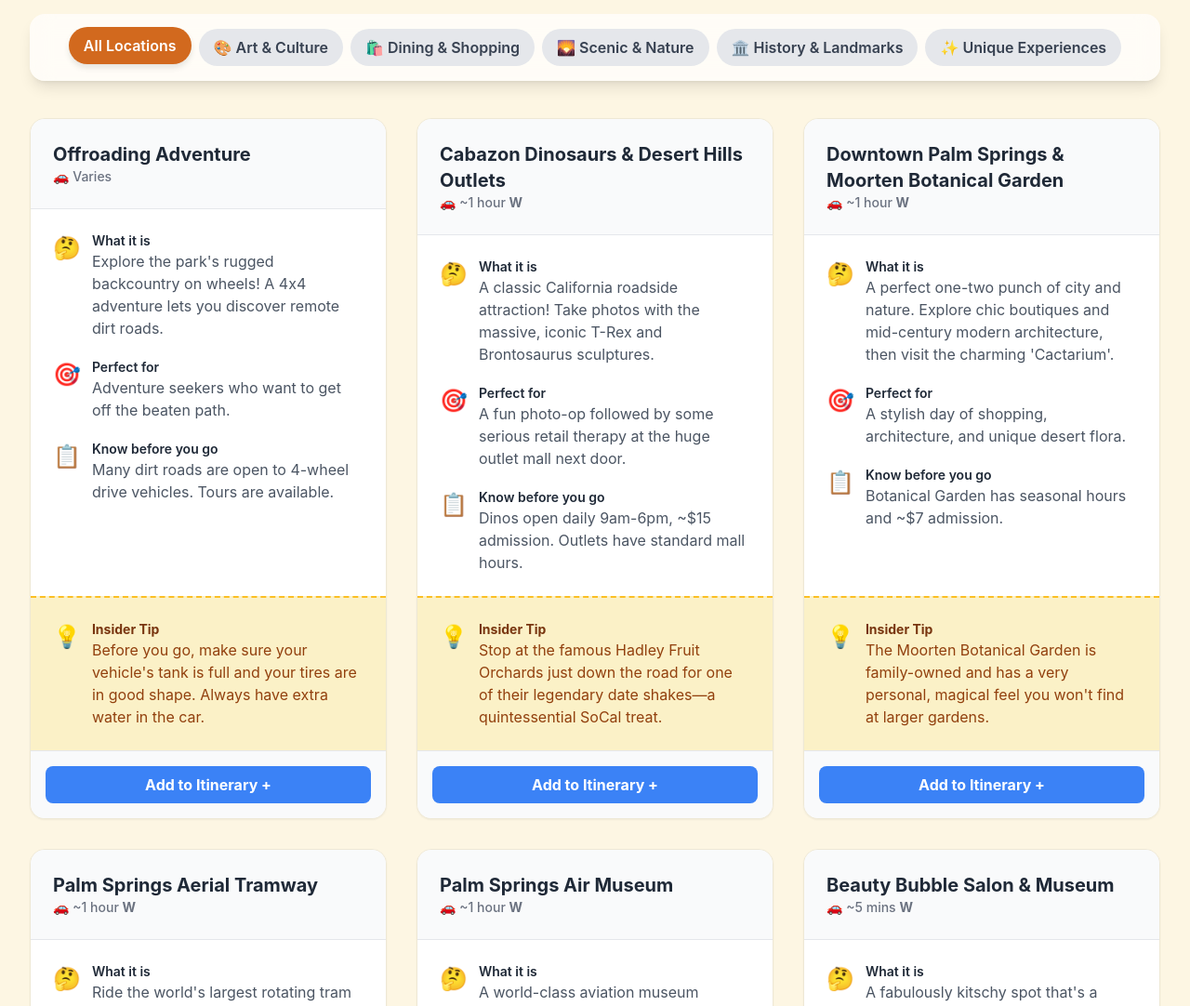
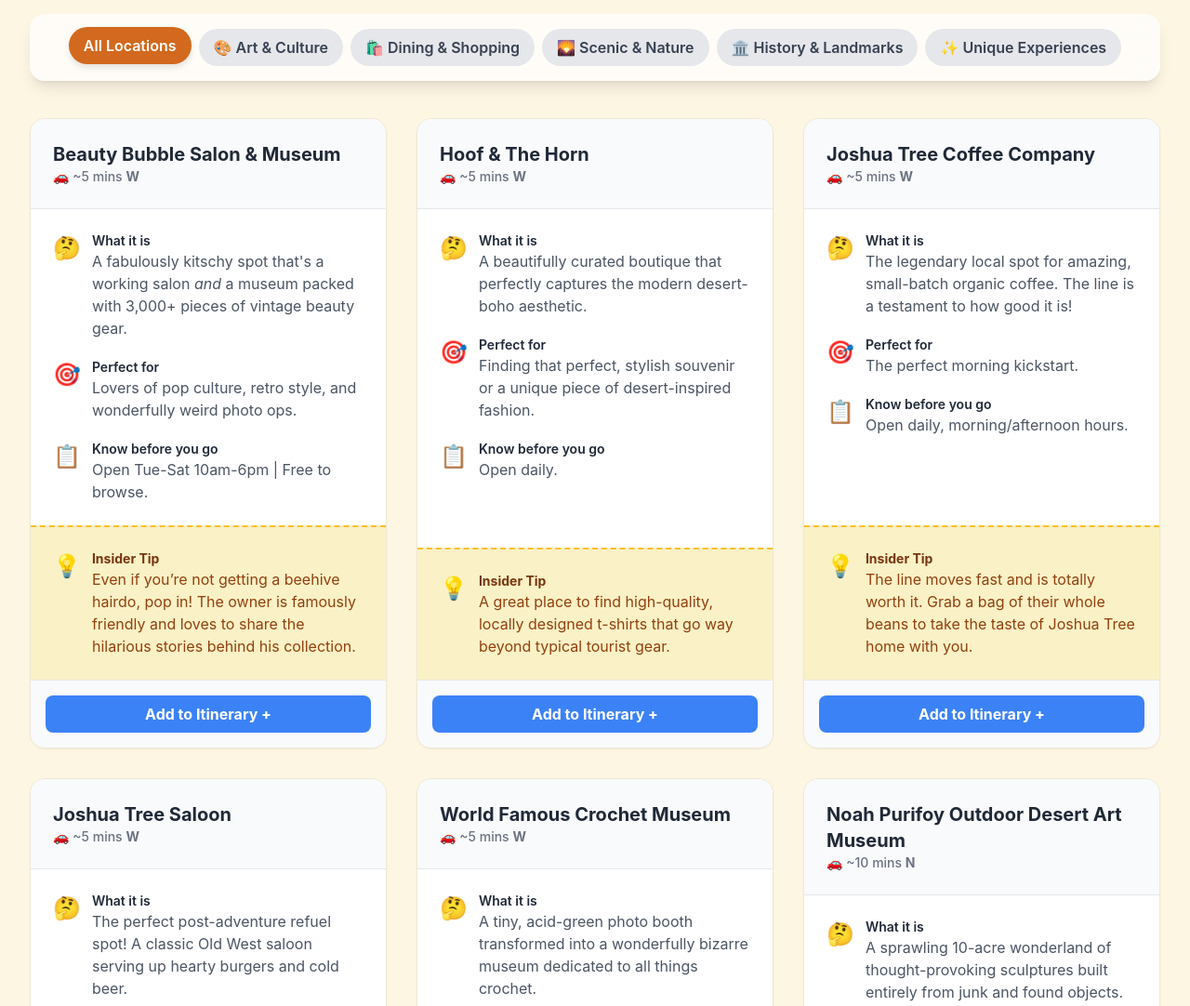
Before and after one commit to anthonybaxa/aj-joshuatree, a plain HTML site: page index.html in a window 1280 px wide. Shown: the part 900-1982 px from the top of the page at 93% size. Drawn offline with nearby package versions, Linux system fonts and the light colour scheme.

Commit message:
Update index.html

```diff
--- a/index.html
+++ b/index.html
@@ -626,6 +626,22 @@
             const itineraryContent = document.getElementById('itinerary-content');
             const itineraryArrow = document.getElementById('itinerary-arrow');
 
+            const parseTravelTime = (timeString) => {
+                if (timeString.toLowerCase().includes("varies")) return Infinity;
+
+                let totalMinutes = 0;
+                const hourMatch = timeString.match(/(\d+)\s*hour/);
+                const minMatch = timeString.match(/(\d+)\s*min/);
+
+                if (hourMatch) {
+                    totalMinutes += parseInt(hourMatch[1]) * 60;
+                }
+                if (minMatch) {
+                    totalMinutes += parseInt(minMatch[1]);
+                }
+                return totalMinutes;
+            };
+
             const renderLocations = (filter) => {
                 grid.innerHTML = '';
                 let filteredData = locationsData;
@@ -635,8 +651,9 @@
                 }
 
                 filteredData.sort((a, b) => {
-                    const timeA = parseInt(a.travelTime.replace(/[^0-9]/g, '')) || 0;
-                    const timeB = parseInt(b.travelTime.replace(/[^0-9]/g, '')) || 0;
+                    const timeA = parseTravelTime(a.travelTime);
+                    const timeB = parseTravelTime(b.travelTime);
+
                     if(timeA === timeB){
                          return a.name.localeCompare(b.name);
                     }
```
